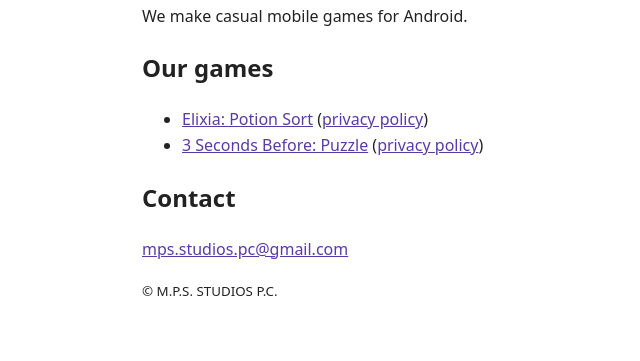
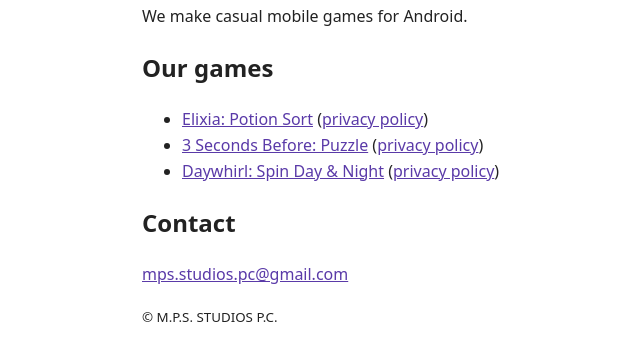
Before and after one commit to mpsstudios/mpsstudios.github.io, a plain HTML site: page index.html in a window 1280 px wide. Shown: the part 109-470 px from the top of the page, without its empty margins (178-818 px from the left). Drawn offline with Linux system fonts and the light colour scheme.

Commit message:
Update index.html

```diff
--- a/index.html
+++ b/index.html
@@ -9,6 +9,7 @@
 <ul>
 <li><a href="https://play.google.com/store/apps/details?id=com.mpsstudios.elixia">Elixia: Potion Sort</a> (<a href="https://mpsstudios.github.io/elixia-privacy.html">privacy policy</a>)</li>
 <li><a href="https://play.google.com/store/apps/details?id=com.mpsstudios.threesecondsbefore">3 Seconds Before: Puzzle</a> (<a href="https://mpsstudios.github.io/3-seconds-before-privacy.html">privacy policy</a>)</li>
+<li><a href="https://play.google.com/store/apps/details?id=com.mpsstudios.daywhirl">Daywhirl: Spin Day &amp; Night</a> (<a href="https://mpsstudios.github.io/daywhirl-privacy.html">privacy policy</a>)</li>
 </ul>
 <h2>Contact</h2>
 <p><a href="mailto:mps.studios.pc@gmail.com">mps.studios.pc@gmail.com</a></p>
```
